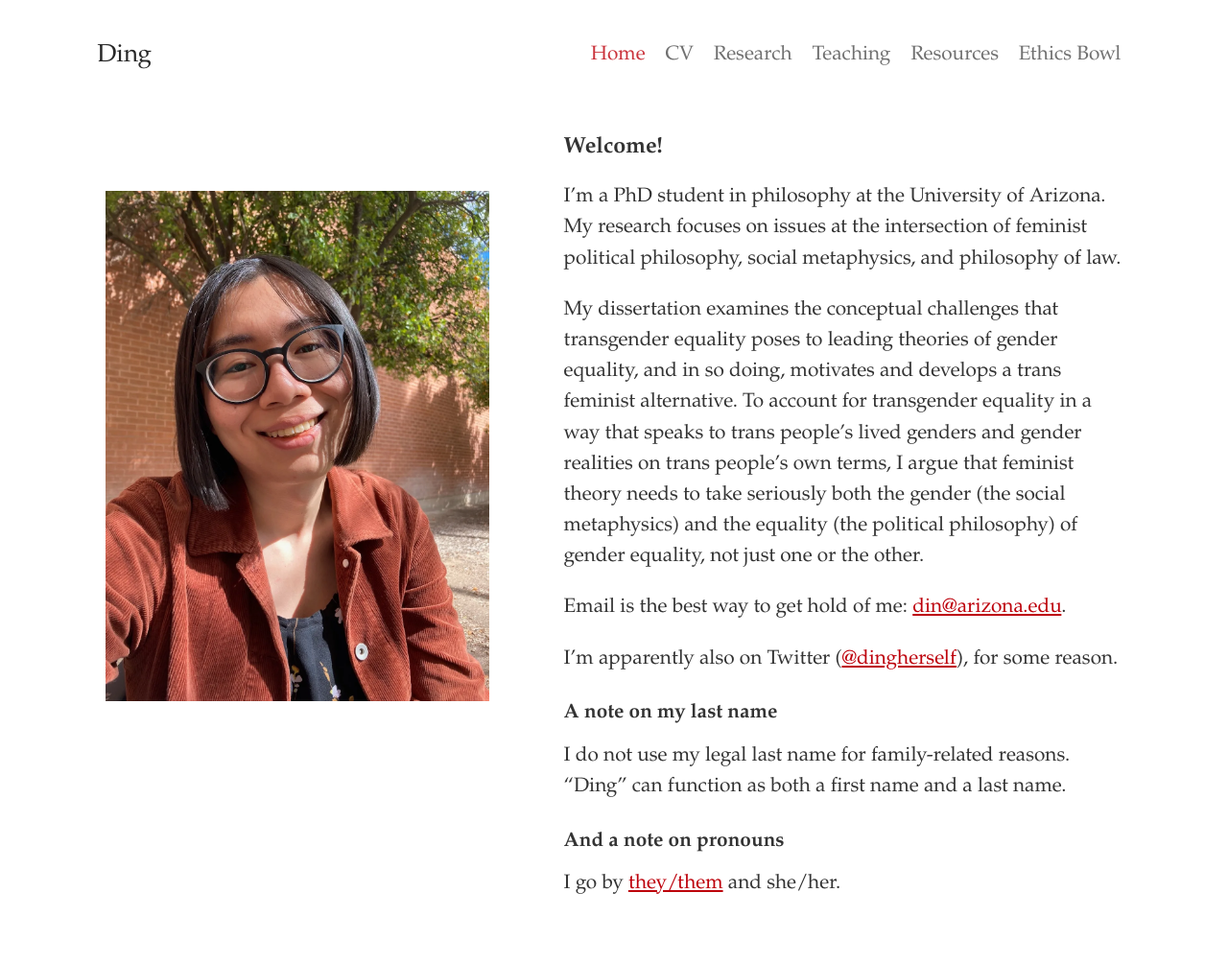
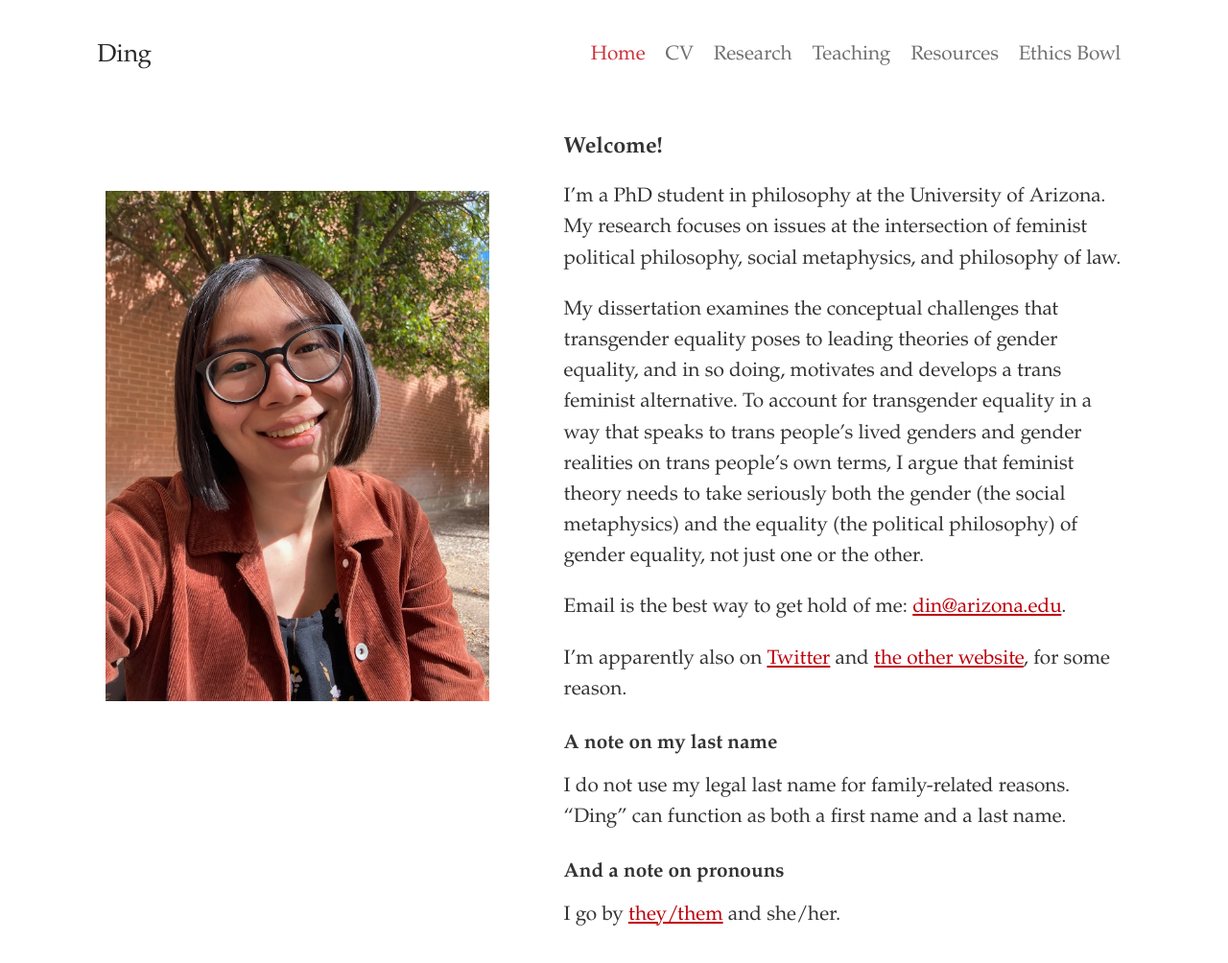
Before and after one commit to dingherself/dingherself.github.io, a Jekyll site: the page built from index.html, in a window 1280 px wide and 1054 px high. Shown: the top 1004 px of the window at 96% size. Built offline with Jekyll 4.4.1, drawn with Linux system fonts in a browser that asks for light colours; some web fonts are replaced.

Commit message:
link to bsky

```diff
--- a/index.html
+++ b/index.html
@@ -24,7 +24,7 @@
   document.write("<p>" + "Email is the best way to get hold of me:" + s + "<a href=" + "mail" + "to:" + u + arr + d + dot + t + ">" + u + arr + d + dot + t + "</a>" + dot + "</p>");
 </script>
 
-<p>I’m apparently also on Twitter (<a href="https://twitter.com/dingherself">@dingherself</a>), for some reason.</p>
+<p>I’m apparently also on <a href="https://twitter.com/dingherself">Twitter</a> and <a href="https://bsky.app/profile/dingherself.bsky.social">the other website</a>, for some reason.</p>
 
 <h2 style="font-size: 1rem">A note on my last name</h2>
 <p>I do not use my legal last name for family-related reasons. “Ding” can function as both a first name and a last name.</p>
```
